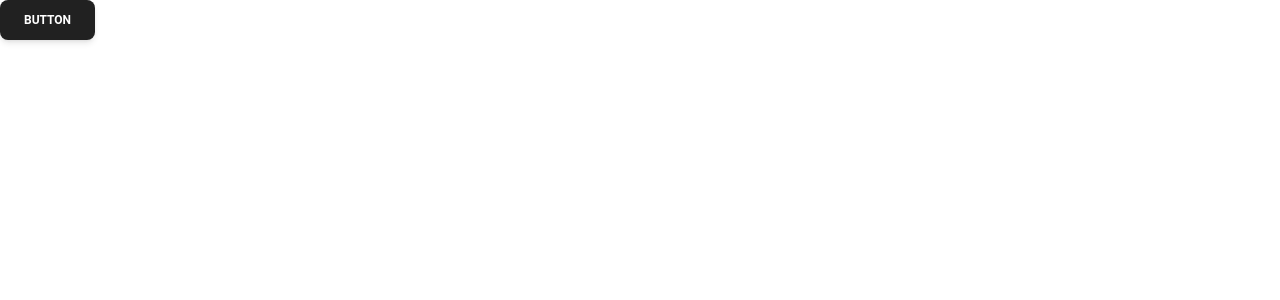
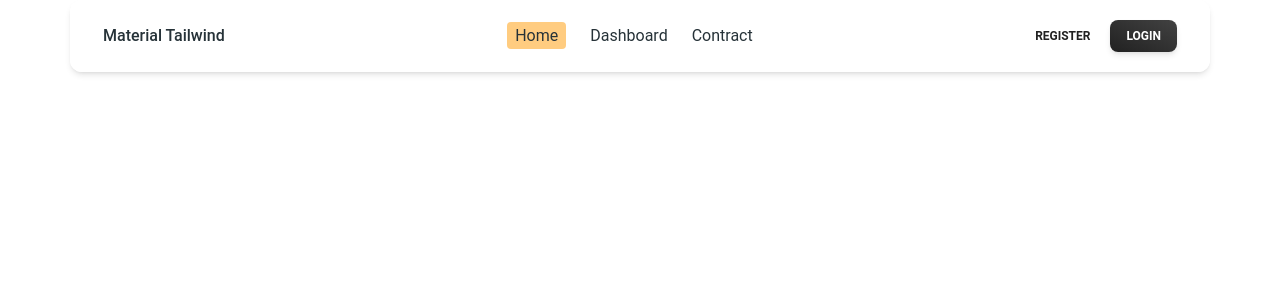
Before and after one commit to dipujafar/employpee-management, a React (Vite) app: page / in a window 1280 px wide. Shown: the top 300 px of the page. Built offline with nearby package versions, Linux system fonts and the light colour scheme.

Commit message:
added navbar

```diff
--- a/src/layout/Root.jsx
+++ b/src/layout/Root.jsx
@@ -1,4 +1,6 @@
-import { Button } from "@material-tailwind/react";
+
+import { Outlet } from "react-router-dom";
+import { NavbarDefault } from "../shared/Navbar";
 
 // export default function Example() {
 //   return <Button>Button</Button>;
@@ -7,7 +9,8 @@ import { Button } from "@material-tailwind/react";
 const Root = () => {
     return (
         <div>
-           <Button>Button</Button>
+            <NavbarDefault></NavbarDefault>
+          <Outlet></Outlet>
         </div>
     );
 };
--- a/src/main.jsx
+++ b/src/main.jsx
@@ -8,8 +8,10 @@ import { ThemeProvider } from "@material-tailwind/react";
 
 ReactDOM.createRoot(document.getElementById("root")).render(
   <React.StrictMode>
+    <div className="max-w-7xl mx-auto">
     <ThemeProvider>
       <RouterProvider router={router} />
     </ThemeProvider>
+    </div>
   </React.StrictMode>
 );
--- /dev/null
+++ b/src/shared/Navbar.jsx
@@ -0,0 +1,140 @@
+import React from "react";
+import {
+  Navbar,
+  MobileNav,
+  Typography,
+  Button,
+  IconButton,
+} from "@material-tailwind/react";
+import { Link, NavLink } from "react-router-dom";
+
+export function NavbarDefault() {
+  const [openNav, setOpenNav] = React.useState(false);
+
+  React.useEffect(() => {
+    window.addEventListener(
+      "resize",
+      () => window.innerWidth >= 960 && setOpenNav(false)
+    );
+  }, []);
+
+  const navList = (
+    <ul className="mt-2 mb-4 flex flex-col gap-2 lg:mb-0 lg:mt-0 lg:flex-row lg:items-center lg:gap-6">
+      <li>
+        <NavLink
+          to="/"
+          className={({ isActive,isPending }) =>
+          isPending ? "bg-orange-200 px-2 py-1 rounded" : isActive ? "bg-orange-200 px-2 py-1 rounded" : ""
+          }
+        >
+         Home
+        </NavLink>
+      </li>
+      <li>
+        <NavLink
+          to="/dashboard"
+          className={({ isActive,isPending }) =>
+          isPending ? "bg-orange-200 px-2 py-1 rounded" : isActive ? "bg-orange-200 px-2 py-1 rounded" : ""
+          }
+        >
+         Dashboard
+        </NavLink>
+      </li>
+      <li>
+        <NavLink
+          to="/contract"
+          className={({ isActive,isPending }) =>
+          isPending ? "bg-orange-200 px-2 py-1 rounded" : isActive ? "bg-orange-200 px-2 py-1 rounded" : ""
+          }
+        >
+         Contract
+        </NavLink>
+      </li>
+    </ul>
+  );
+
+  return (
+    <Navbar className="mx-auto max-w-screen-xl px-4 py-2 lg:px-8 lg:py-4">
+      <div className="container mx-auto flex items-center justify-between text-blue-gray-900">
+        <Typography
+          as="a"
+          href="#"
+          className="mr-4 cursor-pointer py-1.5 font-medium"
+        >
+          Material Tailwind
+        </Typography>
+        <div className="hidden lg:block">{navList}</div>
+        <div className="flex items-center gap-x-1">
+            <Link to='/register'>
+          <Button variant="text" size="sm" className="hidden lg:inline-block">
+            <span>Register</span>
+          </Button>
+          </Link>
+          <Link to='/login'>
+          <Button
+            variant="gradient"
+            size="sm"
+            className="hidden lg:inline-block"
+          >
+            <span>Login</span>
+          </Button>
+          </Link>
+        </div>
+        <IconButton
+          variant="text"
+          className="ml-auto h-6 w-6 text-inherit hover:bg-transparent focus:bg-transparent active:bg-transparent lg:hidden"
+          ripple={false}
+          onClick={() => setOpenNav(!openNav)}
+        >
+          {openNav ? (
+            <svg
+              xmlns="http://www.w3.org/2000/svg"
+              fill="none"
+              className="h-6 w-6"
+              viewBox="0 0 24 24"
+              stroke="currentColor"
+              strokeWidth={2}
+            >
+              <path
+                strokeLinecap="round"
+                strokeLinejoin="round"
+                d="M6 18L18 6M6 6l12 12"
+              />
+            </svg>
+          ) : (
+            <svg
+              xmlns="http://www.w3.org/2000/svg"
+              className="h-6 w-6"
+              fill="none"
+              stroke="currentColor"
+              strokeWidth={2}
+            >
+              <path
+                strokeLinecap="round"
+                strokeLinejoin="round"
+                d="M4 6h16M4 12h16M4 18h16"
+              />
+            </svg>
+          )}
+        </IconButton>
+      </div>
+      <MobileNav open={openNav}>
+        <div className="container mx-auto">
+          {navList}
+          <div className="flex items-center gap-x-1">
+            <Link to='/resiter'>
+            <Button fullWidth variant="text" size="sm" className="">
+              <span>Register</span>
+            </Button>
+            </Link>
+            <Link to='/login'>
+            <Button fullWidth variant="gradient" size="sm" className="">
+              <span>Login</span>
+            </Button>
+            </Link>
+          </div>
+        </div>
+      </MobileNav>
+    </Navbar>
+  );
+}
```
Also changed, not shown: src/pages/Login.jsx (added), src/pages/Register.jsx (added).
